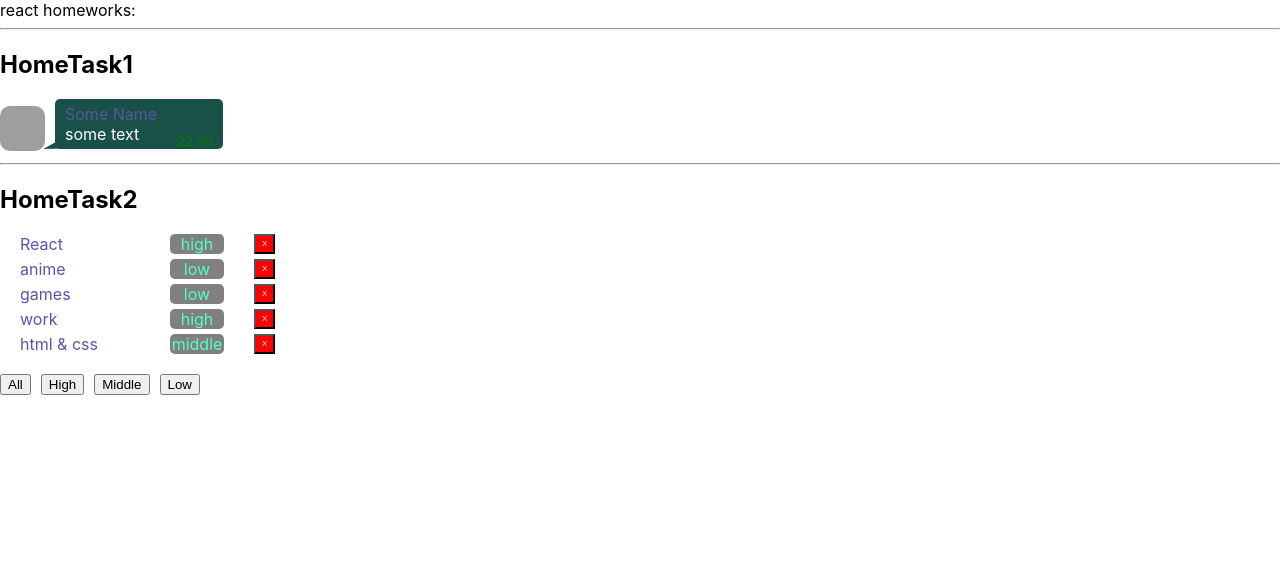
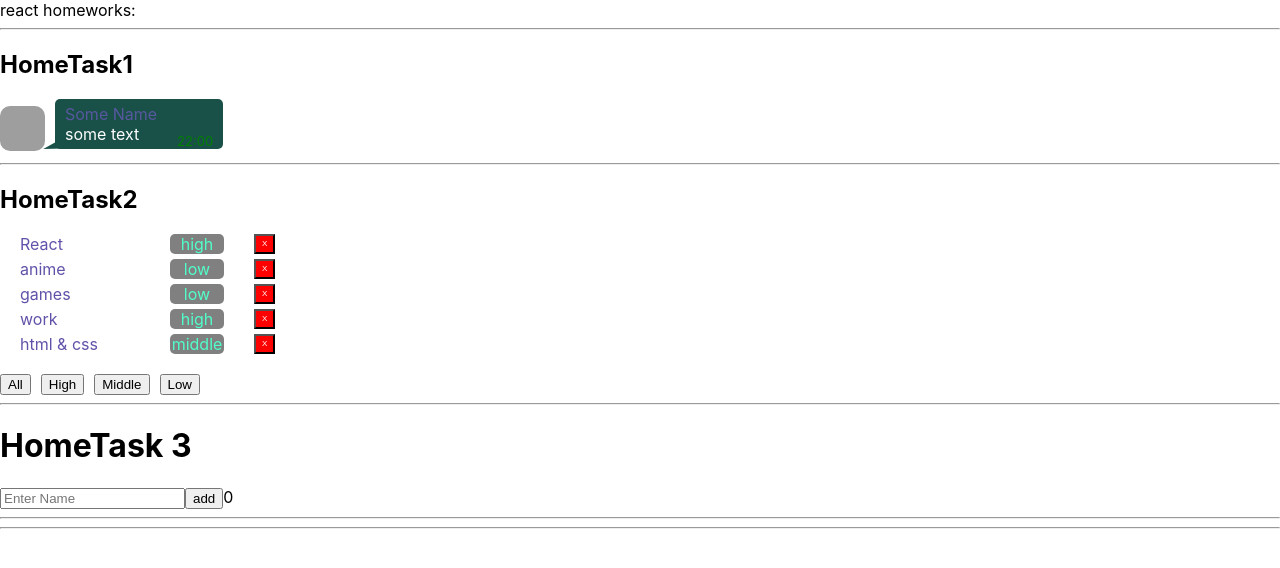
Before and after one commit to NeAleshka/hometasks, a React (Create React App) app: page / in a window 1280 px wide. Shown: the top 568 px of the page. Built offline with nearby package versions, Linux system fonts and the light colour scheme; grey boxes are pictures that could not be loaded.

Commit message:
complete HomeTask 3

```diff
--- a/package.json
+++ b/package.json
@@ -11,10 +11,12 @@
     "@types/node": "^12.0.0",
     "@types/react": "^17.0.0",
     "@types/react-dom": "^17.0.0",
+    "@types/uuid": "^8.3.3",
     "react": "^17.0.2",
     "react-dom": "^17.0.2",
     "react-scripts": "4.0.3",
     "typescript": "^4.1.2",
+    "uuid": "^8.3.2",
     "web-vitals": "^1.0.1"
   },
   "scripts": {
--- a/src/p1-main/m1-ui/u1-app/App.tsx
+++ b/src/p1-main/m1-ui/u1-app/App.tsx
@@ -2,6 +2,7 @@ import React from 'react'
 import s from './App.module.css'
 import HW1 from '../../../p2-homeworks/h1/HW1'
 import HW2 from "../../../p2-homeworks/h2/HW2";
+import HW3 from "../../../p2-homeworks/h3/HW3";
 
 function App() {
     return (
@@ -9,7 +10,7 @@ function App() {
             <div>react homeworks:</div>
             <HW1/>
             <HW2/>
-            {/*<HW3/>*/}
+            <HW3/>
             {/*<HW4/>*/}
             {/*<HW5/>*/}
 
--- a/src/p2-homeworks/h1/Message.module.css
+++ b/src/p2-homeworks/h1/Message.module.css
@@ -1,10 +1,10 @@
 .message {
-display: flex;
+    display: flex;
     margin-top: 5px;
 }
 
 .avatar img {
-   margin-top: 7px;
+    margin-top: 7px;
     width: 45px;
     height: 45px;
     border-radius: 10px;
@@ -12,41 +12,44 @@ display: flex;
     margin-right: 10px;
 
 }
-.name{
+
+.name {
     color: #58589f;
 }
 
-.text{
+.text {
     color: white;
 }
-.textMessage{
-   display: inline-flex;
+
+.textMessage {
+    display: inline-flex;
     height: 50px;
-    border-radius:11px;
-    background-color:  #195048;
-    position:relative;
+    border-radius: 11px;
+    background-color: #195048;
+    position: relative;
     -webkit-border-radius: 5px;
 }
 
 .textMessage::after {
     content: '';
     position: absolute;
-    left: -17px; top: 86%;
+    left: -17px;
+    top: 86%;
     border: 5px solid transparent;
     border-right: 20px solid #195048;
-    transform:  rotate(-15deg);
+    transform: rotate(-15deg);
 }
 
 
-.inTextMessage{
+.inTextMessage {
 
-margin: 5px 20px 5px 10px;
+    margin: 5px 20px 5px 10px;
 }
 
-.time{
-   color: green;
+.time {
+    color: green;
     display: flex;
- align-items: end;
+    align-items: flex-end;
     margin-right: 10px;
     font-size: 13px;
 }
--- a/src/p2-homeworks/h2/Affair.tsx
+++ b/src/p2-homeworks/h2/Affair.tsx
@@ -12,12 +12,11 @@ function Affair(props: AffairPropsType) {
         props.deleteAffairCallback(props.affair._id)
     }
     return (
-        <div className={styleClass.affair}>
-         <div key={props.affair._id} className={styleClass.name}>{props.affair.name}</div>
-        <div className={styleClass.priority}>{props.affair.priority}</div>
+        <div className={styleClass.affair} key={props.affair._id}>
+         <div  className={styleClass.name}>{props.affair.name}</div>
+            <div className={styleClass.priority}>{props.affair.priority}</div>
             <button className={styleClass.button} onClick={deleteCallback}>X</button>
         </div>
     )
 }
-
 export default Affair
--- a/src/p2-homeworks/h2/Affairs.tsx
+++ b/src/p2-homeworks/h2/Affairs.tsx
@@ -1,16 +1,16 @@
 import React from 'react'
 import Affair from './Affair'
 import {AffairType, FilterType} from './HW2'
-import styleClass from  './Affairs.module.css'
+import styleClass from './Affairs.module.css'
 
 type AffairsPropsType = {
     data: Array<AffairType>
-    setFilter:(filter:FilterType)=>void
-    deleteAffairCallback: (_id: number)=> void
+    setFilter: (filter: FilterType) => void
+    deleteAffairCallback: (_id: number) => void
 }
 
 function Affairs(props: AffairsPropsType) {
-    debugger
+
     const mappedAffairs = props.data.map((a) => (
         <Affair
             key={a._id}
@@ -18,28 +18,18 @@ function Affairs(props: AffairsPropsType) {
             deleteAffairCallback={props.deleteAffairCallback}
         />
     ))
+    const buttonsName = [{name: "All", onClick:()=>props.setFilter('all')},
+        {name: "High", onClick:()=>props.setFilter('high')},
+        {name: "Middle",onClick:()=>props.setFilter('middle') },
+        {name: "Low", onClick:()=>props.setFilter('low')},]
 
-    const setAll = () => {
-        props.setFilter('all')
-    }
-    const setHigh = () => {
-        props.setFilter('high')
-    }
-    const setMiddle = () => {
-        props.setFilter('middle')
-    }
-    const setLow = () => {
-        props.setFilter('low')
-    }
-
+    const mappedButtons = buttonsName.map((bt)=>(
+        <button className={styleClass.button} onClick={bt.onClick}>{bt.name}</button>
+    ))
     return (
         <div>
-
             {mappedAffairs}
-            <button className={styleClass.button} onClick={setAll}>All</button>
-            <button className={styleClass.button} onClick={setHigh}>High</button>
-            <button className={styleClass.button} onClick={setMiddle}>Middle</button>
-            <button className={styleClass.button} onClick={setLow}>Low</button>
+            {mappedButtons}
         </div>
     )
 }
--- a/src/p2-homeworks/h3/Greeting.module.css
+++ b/src/p2-homeworks/h3/Greeting.module.css
@@ -3,5 +3,5 @@
 }
 
 .error {
-    border: 1px solid red;
+    background-color: red;
 }
--- a/src/p2-homeworks/h3/Greeting.tsx
+++ b/src/p2-homeworks/h3/Greeting.tsx
@@ -1,26 +1,27 @@
-import React from 'react'
+import React, {ChangeEvent} from 'react'
 import s from './Greeting.module.css'
 
 type GreetingPropsType = {
-    name: any // need to fix any
-    setNameCallback: any // need to fix any
-    addUser: any // need to fix any
-    error: any // need to fix any
-    totalUsers: any // need to fix any
+    name: string
+    setNameCallback: (e:ChangeEvent<HTMLInputElement>)=>void
+    addUser: ()=>void
+    error: string| null
+    totalUsers: number
 }
 
 // презентационная компонента (для верстальщика)
 const Greeting: React.FC<GreetingPropsType> = (
     {name, setNameCallback, addUser, error, totalUsers} // деструктуризация пропсов
 ) => {
-    const inputClass = s.error // need to fix with (?:)
+
+    const inputClass = error ? s.error : ''
 
     return (
         <div>
-            <input value={name} onChange={setNameCallback} className={inputClass}/>
-            <span>{error}</span>
+            <input value={name} placeholder={'Enter Name'} onChange={setNameCallback} className={inputClass}/>
             <button onClick={addUser}>add</button>
             <span>{totalUsers}</span>
+            <div>{error}</div>
         </div>
     )
 }
--- a/src/p2-homeworks/h3/GreetingContainer.tsx
+++ b/src/p2-homeworks/h3/GreetingContainer.tsx
@@ -1,9 +1,10 @@
-import React, {useState} from 'react'
+import React, {ChangeEvent, useState} from 'react'
 import Greeting from './Greeting'
+import {UserType} from "./HW3";
 
 type GreetingContainerPropsType = {
-    users: any // need to fix any
-    addUserCallback: any // need to fix any
+    users: UserType[]
+    addUserCallback: (name:string)=>void
 }
 
 // более простой и понятный для новичков
@@ -12,17 +13,29 @@ type GreetingContainerPropsType = {
 // более современный и удобный для про :)
 // уровень локальной логики
 const GreetingContainer: React.FC<GreetingContainerPropsType> = ({users, addUserCallback}) => { // деструктуризация пропсов
-    const [name, setName] = useState<any>('') // need to fix any
-    const [error, setError] = useState<any>('') // need to fix any
+    const [name, setName] = useState<string>('') // need to fix any
+    const [error, setError] = useState<string| null>(null)
 
-    const setNameCallback = (e: any) => { // need to fix any
-        setName('') // need to fix
+    const setNameCallback = (e: ChangeEvent<HTMLInputElement>) => { // need to fix any
+        if(e.currentTarget.value.trim() && error){
+            debugger
+           setError('')
+        }
+        debugger
+        setName(e.currentTarget.value)
     }
     const addUser = () => {
-        alert(`Hello  !`) // need to fix
+        debugger
+        if (!name.trim()){
+            setError('Error')
+        return
+        }
+        addUserCallback(name)
+        alert(`Hello ${name}!`)
+        setName('')
     }
 
-    const totalUsers = 0 // need to fix
+    const totalUsers = users.length // need to fix
 
     return (
         <Greeting
--- a/src/p2-homeworks/h3/HW3.tsx
+++ b/src/p2-homeworks/h3/HW3.tsx
@@ -1,24 +1,27 @@
 import React, {useState} from 'react'
 import GreetingContainer from './GreetingContainer'
+import {v1} from "uuid";
 
 // types
 export type UserType = {
-    _id: any // need to fix any
-    name: any // need to fix any
+    _id: string
+    name: string
 }
 
 // уровень работы с глобальными данными
 function HW3() {
-    const [users, setUsers] = useState<any>([]) // need to fix any
+    const [users, setUsers] = useState<UserType[]>([]) // need to fix any
 
-    const addUserCallback = (name: any) => { // need to fix any
-        setUsers([]) // need to fix
+    const addUserCallback = (name: string) => { // need to fix any
+        let user={_id:v1(), name:name}
+        let newUser=[user,...users]
+        setUsers(newUser)
     }
 
     return (
         <div>
             <hr/>
-            homeworks 3
+           <h1>HomeTask 3 </h1>
 
             {/*should work (должно работать)*/}
             <GreetingContainer users={users} addUserCallback={addUserCallback}/>
```
Also changed, not shown: src/p2-homeworks/h2/HW2.tsx (+3 -10 lines), 1 other file (tests, documents, lock files or other folders).
